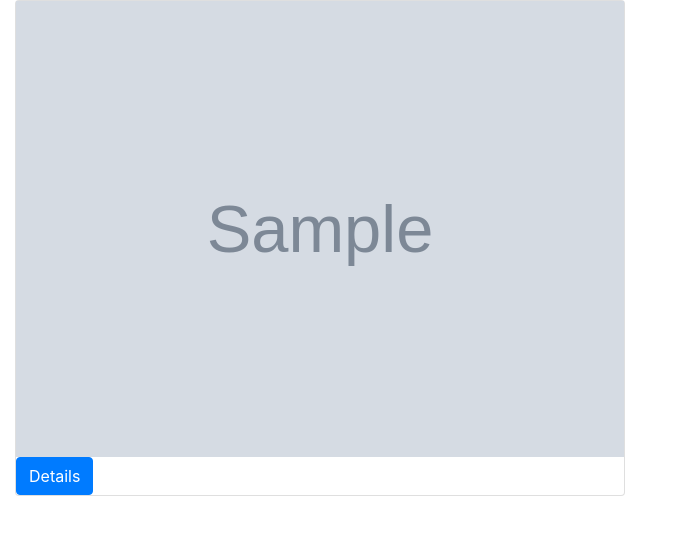
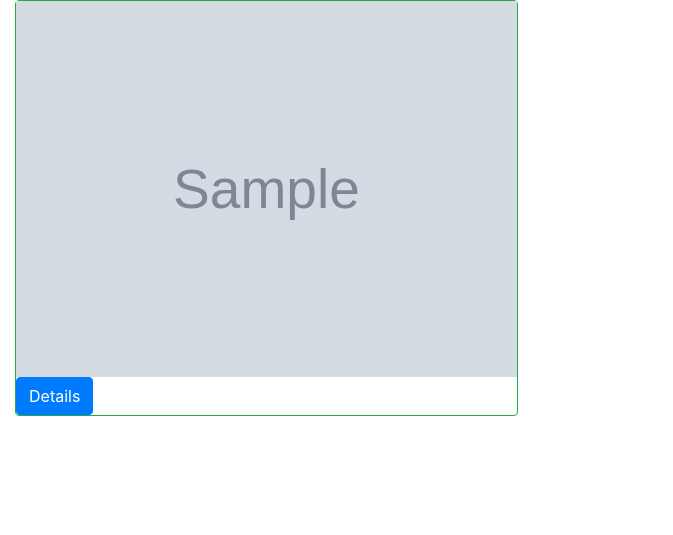
Before and after one commit to Ras-Kwesi/photostore, a Django app: page / in a window 1280 px wide. Shown: the part 56-591 px from the top of the page, without its empty margins (0-673 px from the left). Run offline with Django 3.2, Linux system fonts and the light colour scheme; tables that the repository leaves empty hold one stand-in row (values such as "Sample post"); grey boxes marked "Sample" are stand-in pictures; some libraries are stand-ins or nearby versions.

Commit message:
changes to styling of cards

```diff
--- a/gallery/templates/index.html
+++ b/gallery/templates/index.html
@@ -3,8 +3,8 @@
 {% block content %}
 
 {% for pic in images %}
-<div class="col-md-6">
-    <div class="card">
+<div class="col-md-5">
+    <div class="card border-success mb-3">
         <img src="{{pic.path.url}}"  class="img-responsive" alt="Image">
         <div>
             <!-- Button trigger modal -->
```
